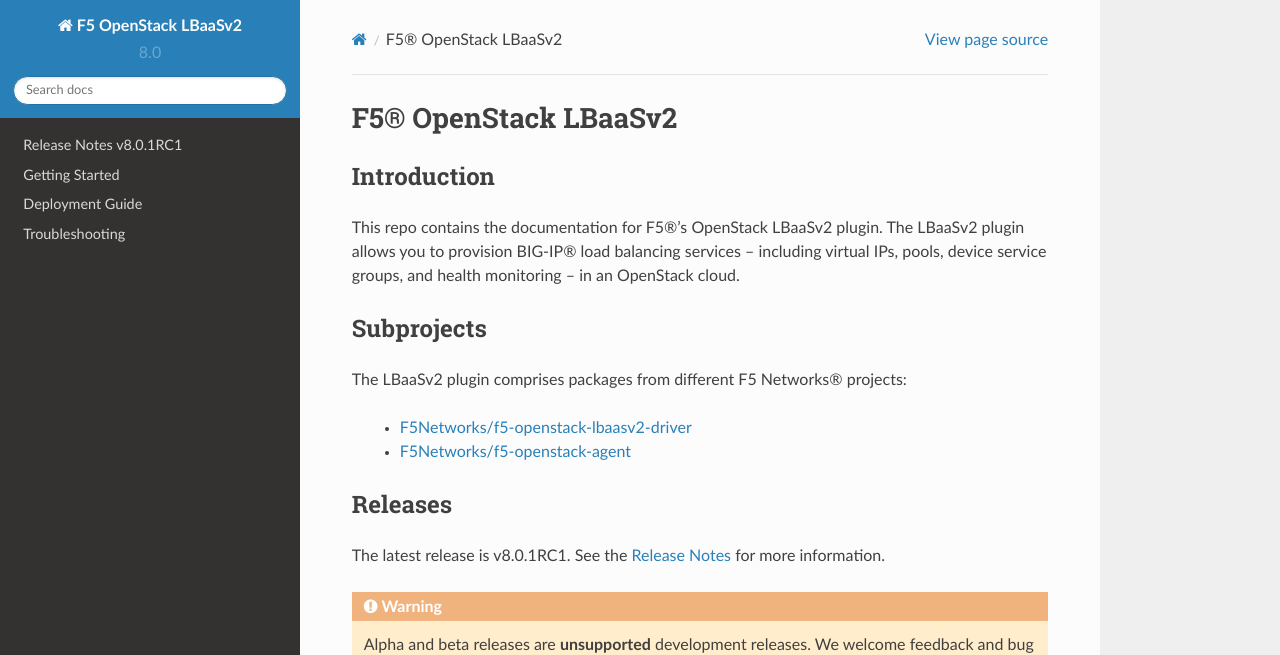
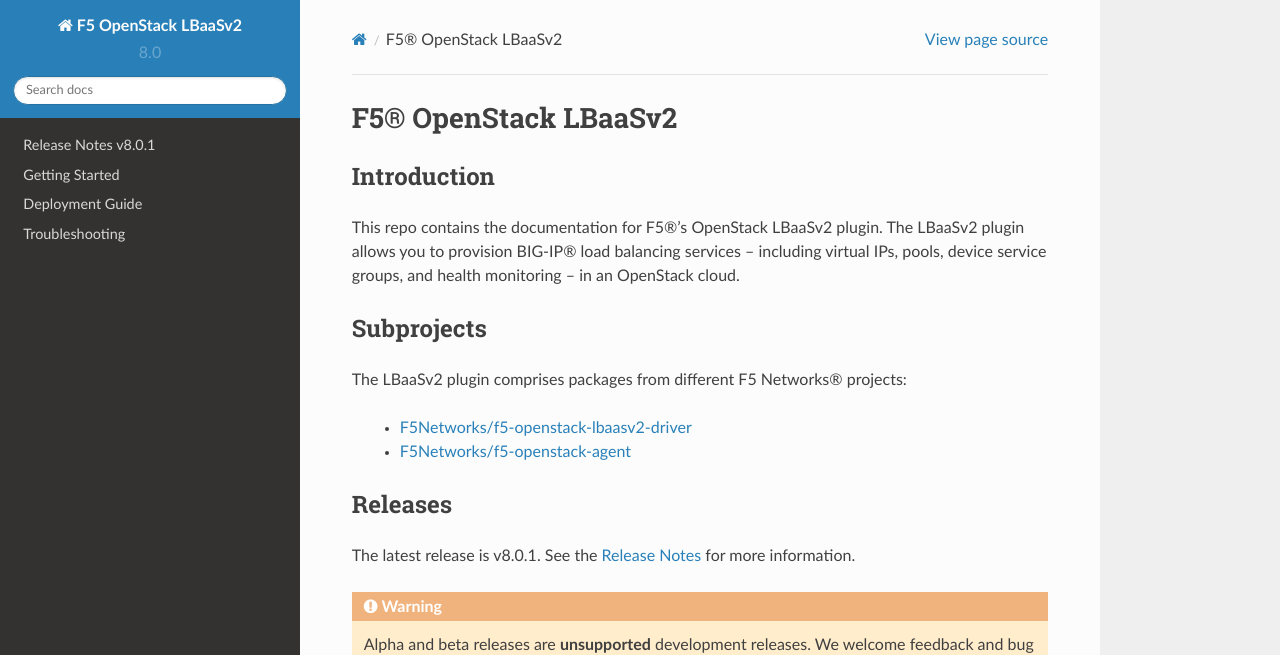
Before and after one commit to jputrino/f5-openstack-lbaasv2, a Sphinx documentation site: the page built from docs/index.rst, in a window 1280 px wide and 900 px high. Shown: the top 655 px of the window. Built offline with Sphinx 7.4.7 and the Read the Docs theme 2.0.0, drawn with Linux system fonts in a browser that asks for light colours.

Commit message:
Update conf.py
bump version release number to 8.0.1

```diff
--- a/docs/conf.py
+++ b/docs/conf.py
@@ -63,7 +63,7 @@
 # The short X.Y version.
 version = u'8.0'
 # The full version, including alpha/beta/rc tags.
-release = u'v8.0.1RC1'
+release = u'v8.0.1'
 
 # OpenStack release
 openstack_release = "Liberty"
```
